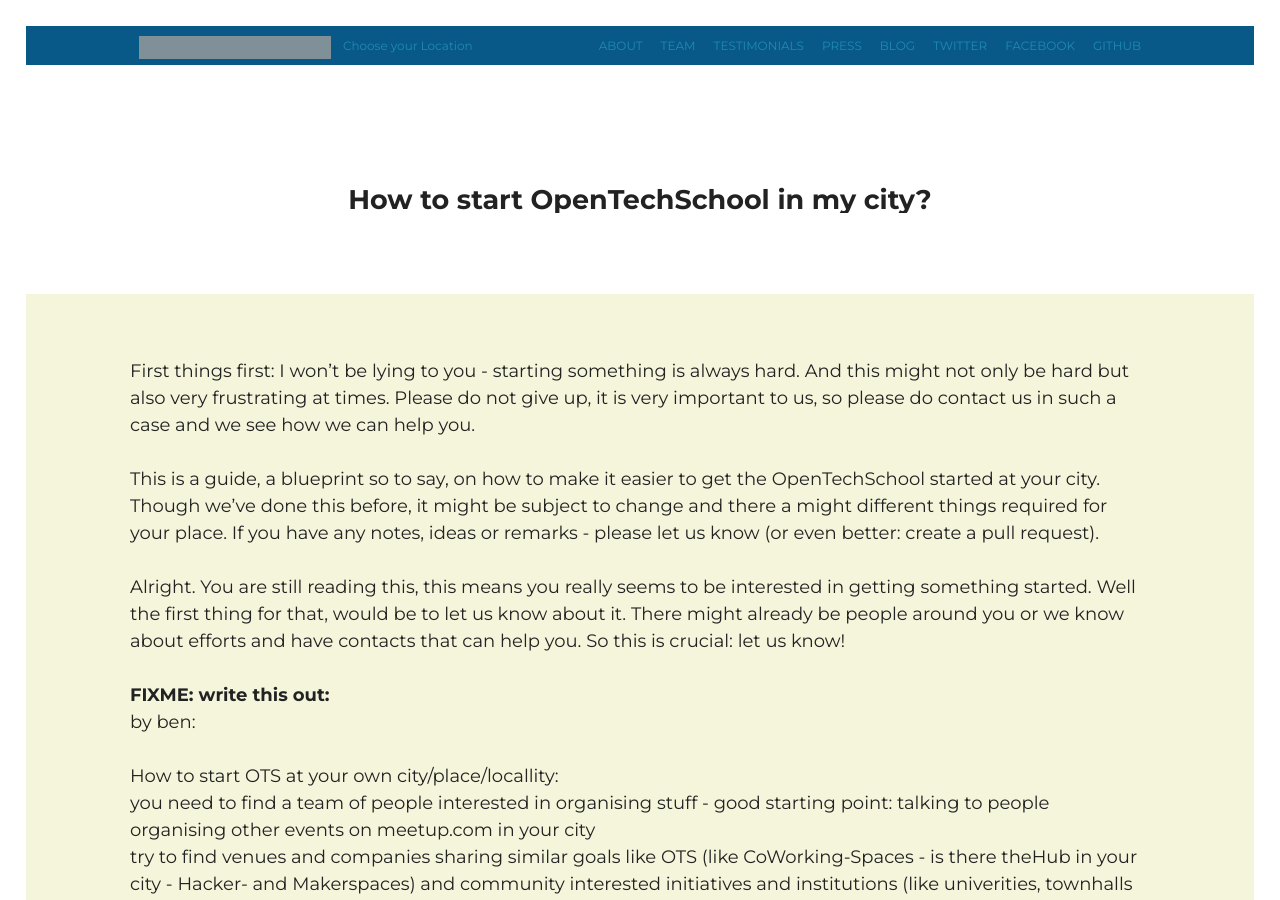
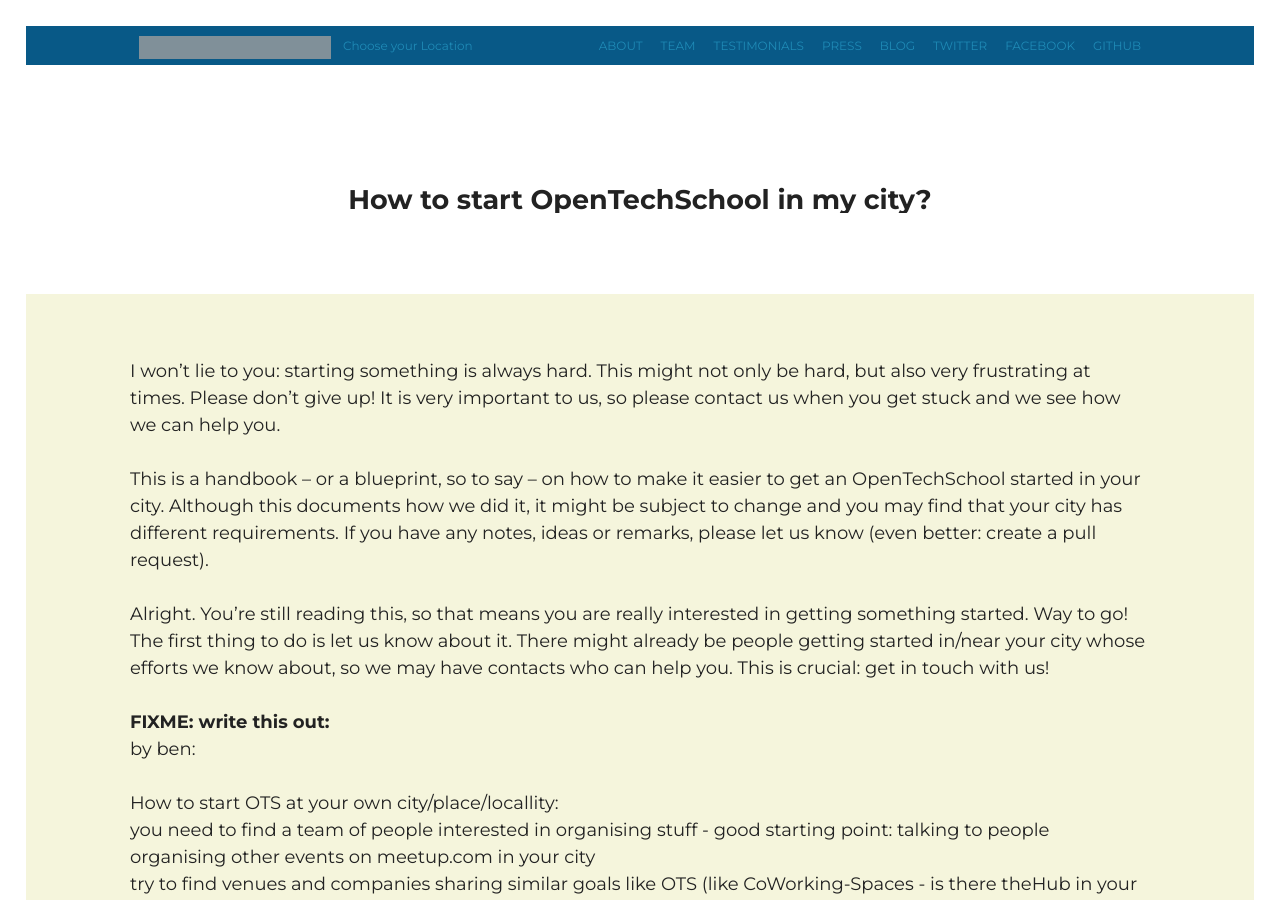
Before and after one commit to OpenTechSchool/www.opentechschool.org, a Jekyll site: the page built from guidelines/city-blueprint.md, in a window 1280 px wide and 900 px high. Built offline with Jekyll 4.4.1, drawn with Linux system fonts in a browser that asks for light colours; nearby versions of some CDN libraries; grey boxes are pictures that could not be loaded.

Commit message:
copyediting

```diff
--- a/guidelines/city-blueprint.md
+++ b/guidelines/city-blueprint.md
@@ -3,11 +3,11 @@
 title: How to start OpenTechSchool in my city?
 ---
 
-First things first: I won't be lying to you - starting something is always hard. And this might not only be hard but also very frustrating at times. Please do not give up, it is very important to us, so please do contact us in such a case and we see how we can help you.
+I won't lie to you: starting something is always hard. This might not only be hard, but also very frustrating at times. Please don't give up! It is very important to us, so please contact us when you get stuck and we see how we can help you.
 
-This is a guide, a blueprint so to say, on how to make it easier to get the OpenTechSchool started at your city. Though we've done this before, it might be subject to change and there a might different things required for your place. If you have any notes, ideas or remarks - please let us know (or even better: create a pull request).
+This is a handbook -- or a blueprint, so to say -- on how to make it easier to get an OpenTechSchool started in your city. Although this documents how we did it, it might be subject to change and you may find that your city has different requirements. If you have any notes, ideas or remarks, please let us know (even better: create a pull request).
 
-Alright. You are still reading this, this means you really seems to be interested in getting something started. Well the first thing for that, would be to **let us know about it**. There might already be people around you or we know about efforts and have contacts that can help you. So this is crucial: let us know!
+Alright. You're still reading this, so that means you are really interested in getting something started. Way to go! The first thing to do is **let us know about it**. There might already be people getting started in/near your city whose efforts we know about, so we may have contacts who can help you. This is crucial: get in touch with us!
 
 # FIXME: write this out:
 
```
